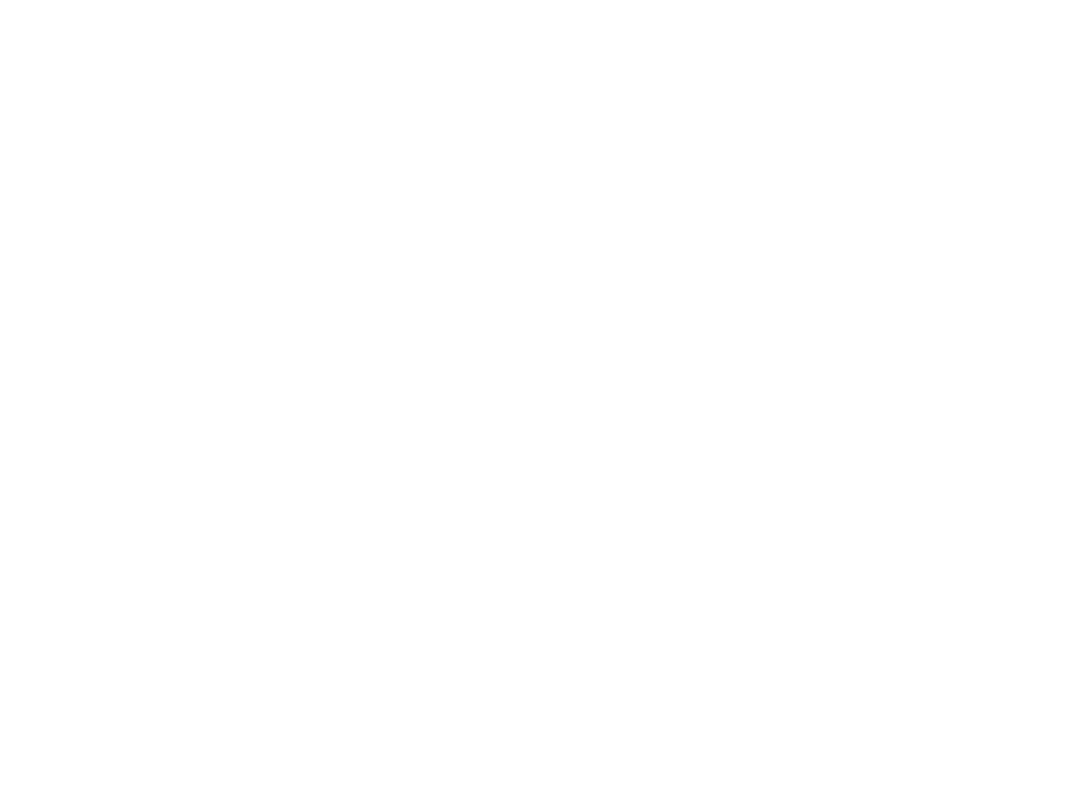
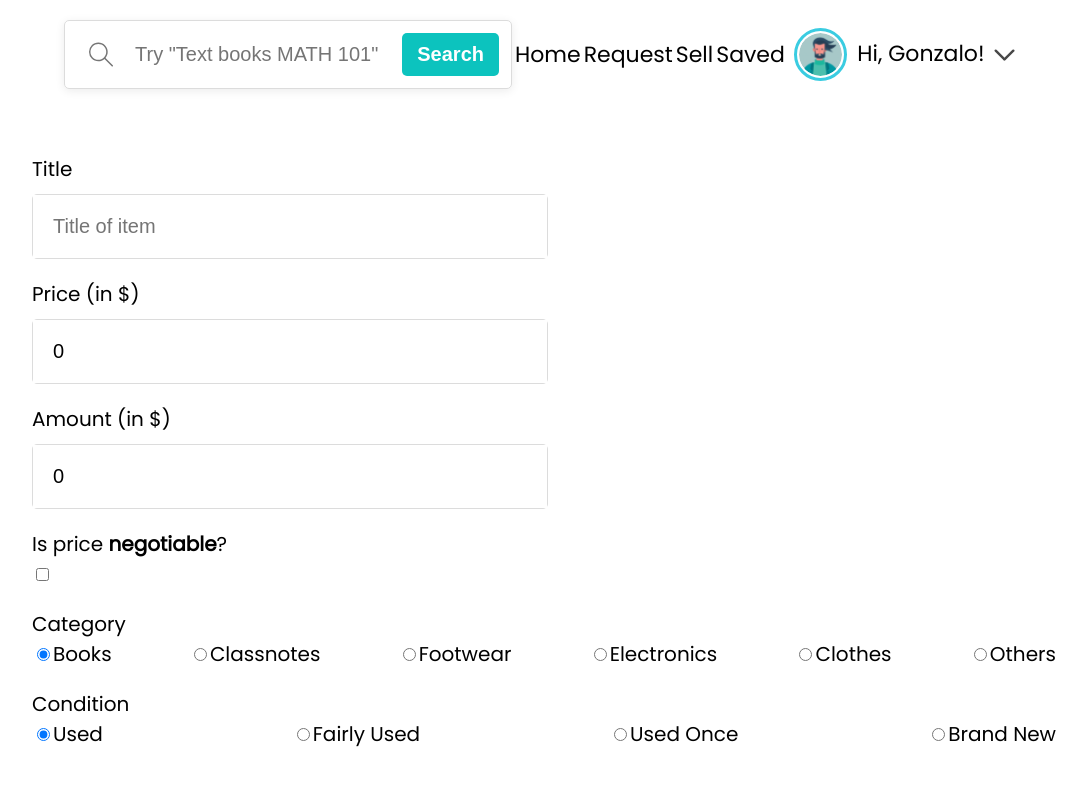
Before and after one commit to CSCx91/cesta-frontend, a React (Create React App) app: page /sell in a window 1280 px wide. Shown: the top 786 px of the page, without its empty margins (96-1182 px from the left). Built offline with nearby package versions, Linux system fonts and the light colour scheme.

Commit message:
working on the sell page

```diff
--- a/src/App.jsx
+++ b/src/App.jsx
@@ -7,6 +7,7 @@
 import Dashboard from './pages/Dashboard';
 import SearchResult from './pages/SearchResult';
 import Login from './pages/Login';
+import SellPage from './pages/Sell';
 
 function App() {
 	return (
@@ -16,6 +17,7 @@
 					<Route path='/login' component={Login} />
 					<Route path='/dashboard' component={Dashboard} />
 					<Route path='/results/:id' component={SearchResult} />
+          <Route path='/sell' component={SellPage} />
 					<Route path='/test' component={TestComponent} />
 				</Switch>
 			</Router>
--- /dev/null
+++ b/src/components/InputTextBlock/index.jsx
@@ -0,0 +1,38 @@
+import React, { useState } from 'react';
+import classnames from 'classnames';
+import styles from './index.module.scss';
+
+const InputTextBlock = ({ id, label, onChange, placeholder, type = 'text', value }) => {
+	const [focus, setFocus] = useState(false);
+
+	const changeHandler = (e) => {
+		onChange(e.currentTarget.value);
+	};
+
+	return (
+		<div className={styles['input-block-container']}>
+			<div className={styles['label-container']}>
+				<label htmlFor={id}>{label}</label>
+			</div>
+			<div
+				className={classnames([
+					styles['input-super-container'],
+					focus && styles['input-super-container--focused'],
+				])}>
+				<div className={styles['input-container']}>
+					<input
+						id={id}
+						onBlur={() => setFocus(false)}
+						onChange={(e) => changeHandler(e)}
+						onFocus={() => setFocus(true)}
+						placeholder={placeholder}
+						type={type}
+						value={value}
+					/>
+				</div>
+			</div>
+		</div>
+	);
+};
+
+export default InputTextBlock;
--- /dev/null
+++ b/src/components/InputTextBlock/index.module.scss
@@ -0,0 +1,68 @@
+@import '../../scss/colors.scss';
+
+.input-block-container {
+	font-size: 20px;
+
+	.input-super-container {
+		display: flex;
+		flex-direction: row;
+		margin: 10px 0px;
+		// width from the design
+		width: 516px;
+
+		&--focused {
+			box-shadow: 0px 0px 5px 0px rgba(0, 0, 0, 0.2);
+		}
+
+		.icon-container {
+			border: $light-grey 1px solid;
+			border-radius: 5px 0px 0px 5px;
+			box-sizing: border-box;
+			display: flex;
+
+			.email-icon {
+				padding: 20px;
+			}
+
+			.password-icon {
+				padding: 20px 22px;
+			}
+		}
+
+		.input-container {
+			border: $light-grey 1px solid;
+			border-radius: 5px;
+			box-sizing: border-box;
+			display: flex;
+			width: 100%;
+
+			button {
+				background-color: $white;
+				border: none;
+				outline: none;
+
+				.eye-icon {
+					padding: 20px;
+				}
+			}
+
+			input {
+				border: none;
+				box-sizing: border-box;
+				font-size: 20px;
+				outline: none;
+				padding: 20px;
+				width: 100%;
+			}
+
+			.password-input {
+				// 51 px is the size of the eye icon and the padding
+				width: calc(100% - 71px);
+			}
+		}
+	}
+
+	.label-container {
+		margin-top: 20px;
+	}
+}
--- /dev/null
+++ b/src/components/RadioSelector/index.jsx
@@ -0,0 +1,34 @@
+import React, { useState, useEffect } from 'react';
+import styles from './index.module.scss';
+
+const RadioSelector = ({ options, name, changeHandler }) => {
+	const [selected, setSelected] = useState(0);
+
+	useEffect(() => {
+		changeHandler(selected);
+	}, [selected]);
+
+	return (
+		<div className={styles['radio-container']}>
+			<div className={styles['label-container']}>
+				<label>{name}</label>
+			</div>
+			<div className={styles['radio-flex']}>
+				{options.map((option, idx) => {
+					return (
+						<div
+							onClick={(e) => {
+								e.preventDefault();
+								setSelected(idx);
+							}}>
+							<input id={option} name={name} type='radio' checked={selected === idx} />
+							<label htmlFor={option}>{option.split('-').join(' ')}</label>
+						</div>
+					);
+				})}
+			</div>
+		</div>
+	);
+};
+
+export default RadioSelector;
--- /dev/null
+++ b/src/components/RadioSelector/index.module.scss
@@ -0,0 +1,21 @@
+.radio-container {
+	font-size: 20px;
+
+	.label-container {
+    margin-top: 20px;
+    text-transform: capitalize;
+  }
+
+  .radio-flex {
+    display: flex;
+    flex-direction: row;
+    justify-content: space-between;
+
+    div {
+      *{
+        cursor: pointer;
+        text-transform: capitalize;
+      }
+    }
+  }
+}
--- /dev/null
+++ b/src/pages/Sell/index.jsx
@@ -0,0 +1,73 @@
+import React, { useState } from 'react';
+import InputTextBlock from '../../components/InputTextBlock';
+import Navbar from '../../components/Navbar';
+import Container from '../../components/Container';
+
+import styles from './index.module.scss';
+import CategoryCardList from '../../components/CategoryCardList';
+import Subheading from '../../components/Subheading';
+import RadioSelector from '../../components/RadioSelector';
+
+const SellPage = () => {
+	const [title, setTitle] = useState('');
+	const [amount, setAmount] = useState(0.0);
+	const [negotiable, setNegotiable] = useState(false);
+  const [category, setCategory] = useState(0);
+  const [condition, setCondition] = useState(0);
+
+	return (
+		<div>
+			<Navbar />
+			<Container>
+				<InputTextBlock
+					id='Title'
+					label='Title'
+					onChange={(val) => setTitle(val)}
+					placeholder='Title of item'
+					value={title}
+				/>
+				<InputTextBlock
+					id='Price'
+					label='Price (in $)'
+					onChange={(val) => setAmount(val)}
+					placeholder='0.00'
+					type='number'
+					value={amount}
+				/>
+				<InputTextBlock
+					id='Amount'
+					label='Amount (in $)'
+					onChange={(val) => setAmount(val)}
+					placeholder='0.00'
+					type='number'
+					value={amount}
+				/>
+				<div className={styles['checkbox-container']}>
+					<div className={styles['label-container']}>
+						<label htmlFor='negotiable'>
+							Is price <strong>negotiable</strong>?
+						</label>
+					</div>
+					<input
+						id='negotiable'
+						type='checkBox'
+						value={negotiable}
+						onChange={(e) => setNegotiable(e.currentTarget.value)}
+					/>
+				</div>
+				<RadioSelector
+					options={['books', 'classnotes', 'footwear', 'electronics', 'clothes', 'others']}
+          name='category'
+          changeHandler={setCategory}
+				/>
+				<RadioSelector
+					options={['used', 'fairly-used', 'used-once', 'brand-new']}
+          name='condition'
+          changeHandler={setCondition}
+				/>
+			</Container>
+		</div>
+	);
+};
+
+export default SellPage;
--- /dev/null
+++ b/src/pages/Sell/index.module.scss
@@ -0,0 +1,8 @@
+.checkbox-container {
+	font-size: 20px;
+
+	.label-container {
+    margin-top: 20px;
+  }
+
+}
```
Also changed, not shown: 1 other file (tests, documents, lock files or other folders).
